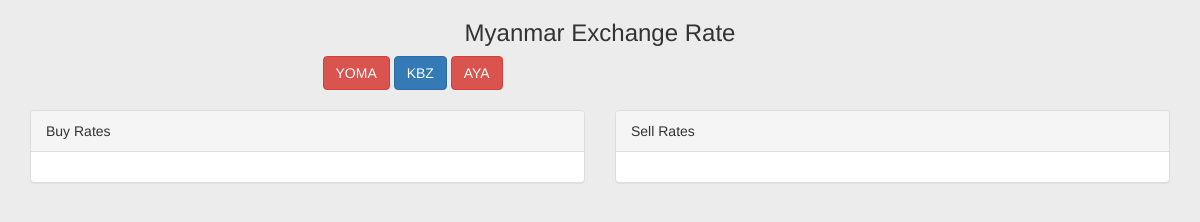
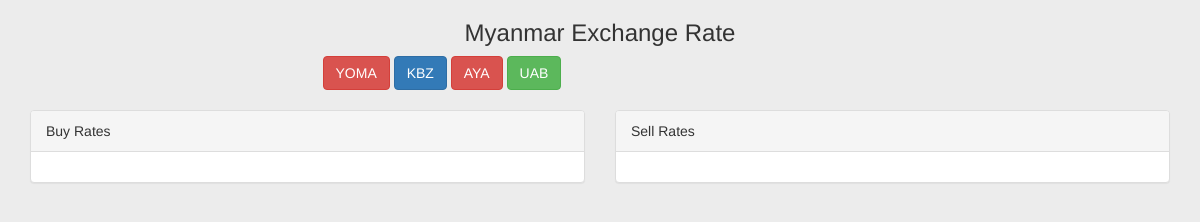
Before and after one commit to myohanhtet/myanmar-exchange-rates-frontend, an Electron app: page app/index.html in a window 1200 px wide. Drawn offline with Linux system fonts and the light colour scheme.

Commit message:
add UAB bank rate

```diff
--- a/app/index.html
+++ b/app/index.html
@@ -27,6 +27,7 @@
             <button type="button" onclick="getRate('yoma')" class="btn btn-danger bank">YOMA</button>
             <button type="button" onclick="getRate('kbz')" class="btn btn-primary bank">KBZ</button>
             <button type="button" onclick="getRate('aya')" class="btn btn-danger bank">AYA</button>
+            <button type="button" onclick="getRate('uab')" class="btn btn-success bank">UAB</button>
 
           </div>
         </div>
```
Also changed, not shown: app/images/uab-logo.png (added).
